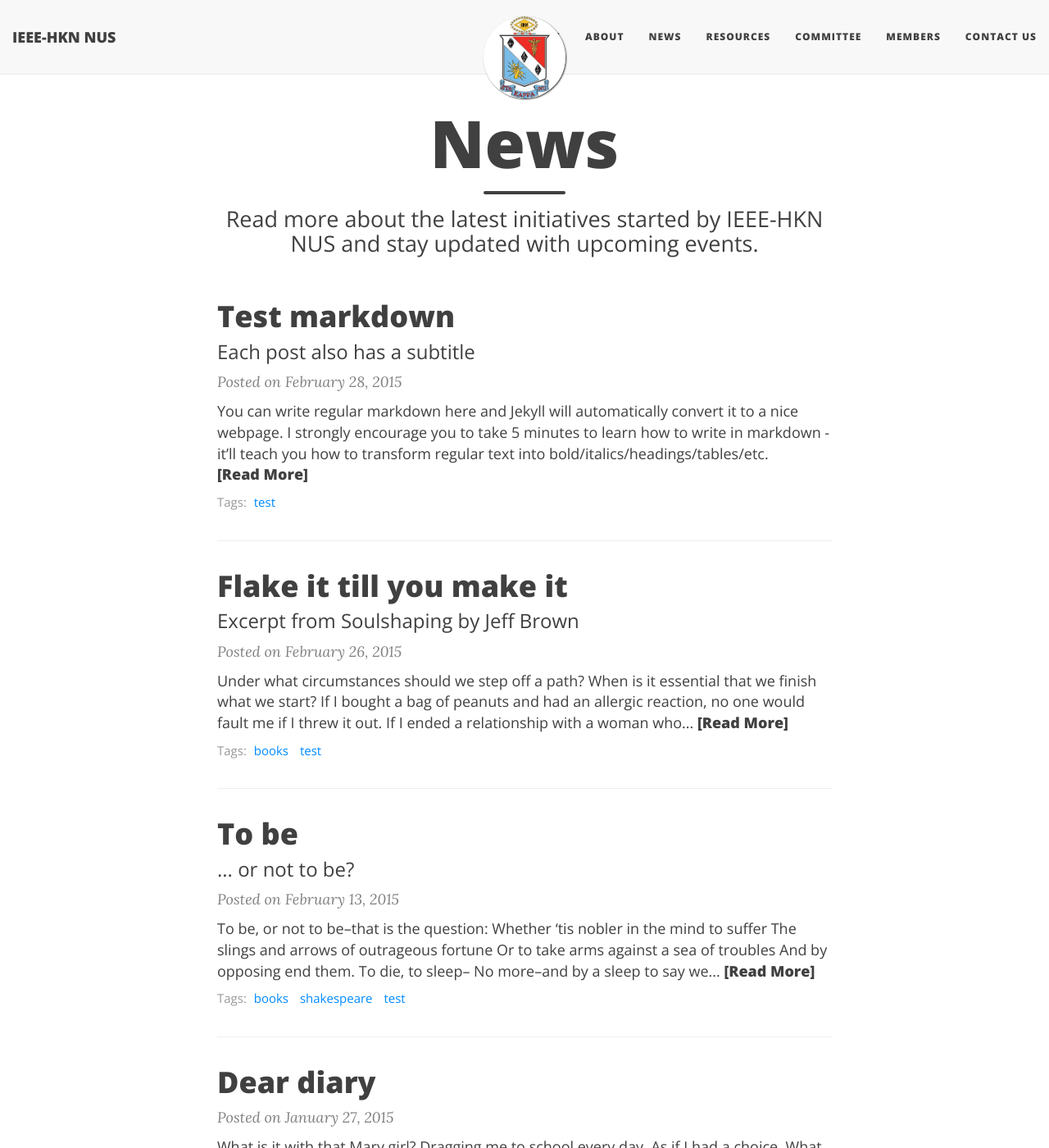
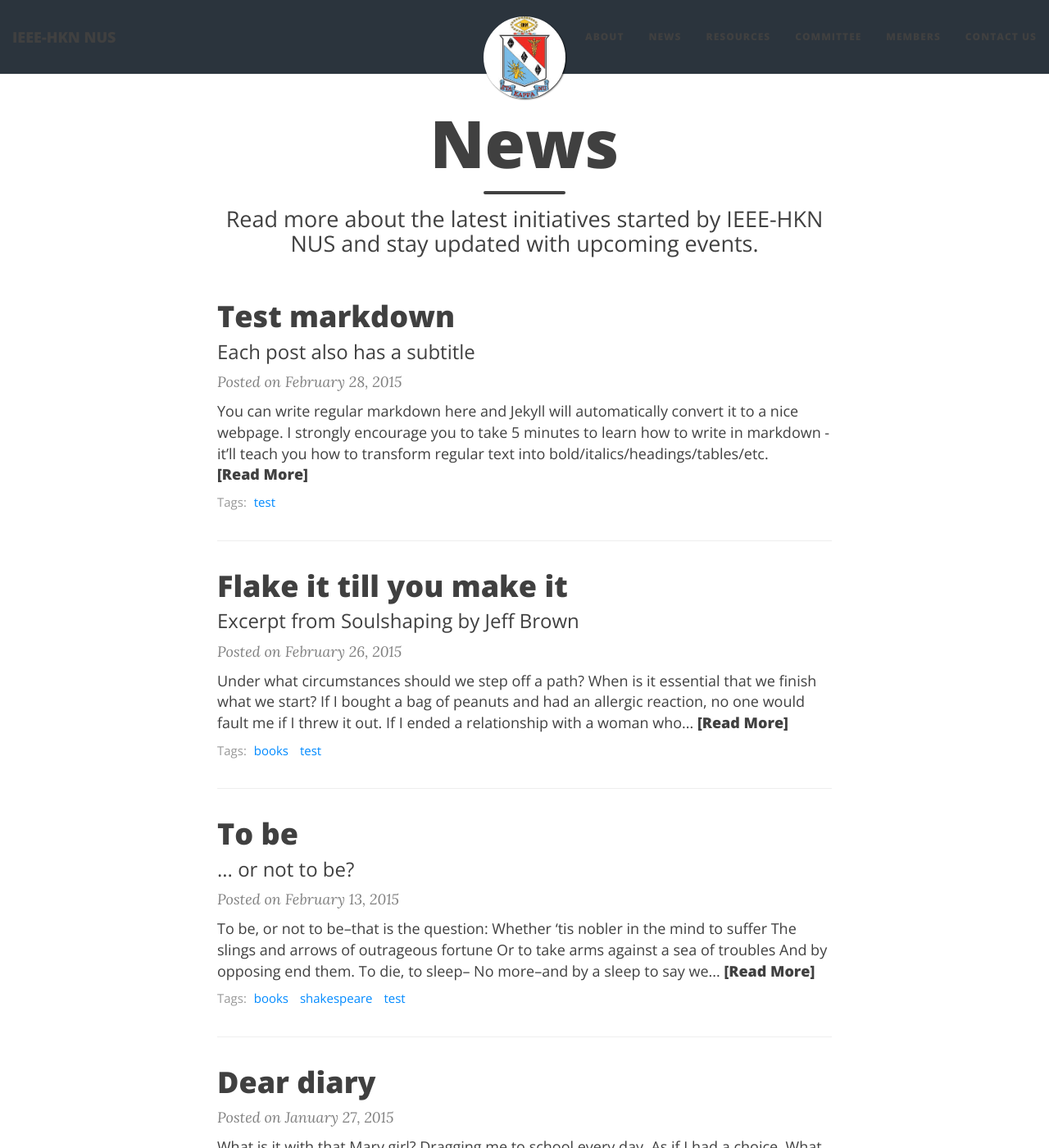
Before and after one commit to nus-ieee-hkn/news, a Jekyll site: the page built from index.html, in a window 1280 px wide and 1400 px high. Shown: the whole window at 82% size. Built offline with Jekyll 4.4.1, drawn with Linux system fonts in a browser that asks for light colours; nearby versions of some CDN libraries; the list of posts is cut into pages by our own code.

Commit message:
change nav bar colour

```diff
--- a/_config.yml
+++ b/_config.yml
@@ -46,7 +46,7 @@ avatar: "/img/hkn.jpg"
 
 # Personalize the colors in your website. Colour values can be any valid CSS colour
 
-navbar-col: "2b343d#" #F5F5F5"
+navbar-col: "#2b343d" #F5F5F5"
 navbar-text-col: "#404040"
 navbar-children-col: "#F5F5F5"
 page-col: "#FFFFFF"
```
